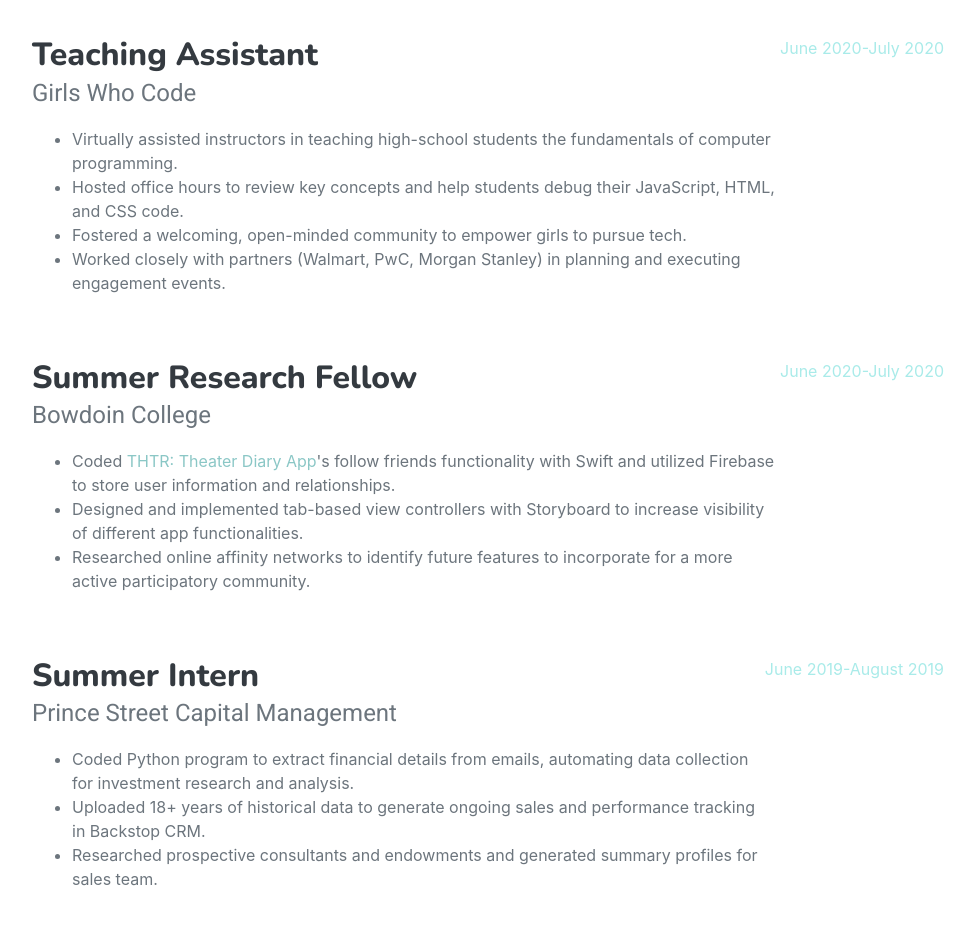
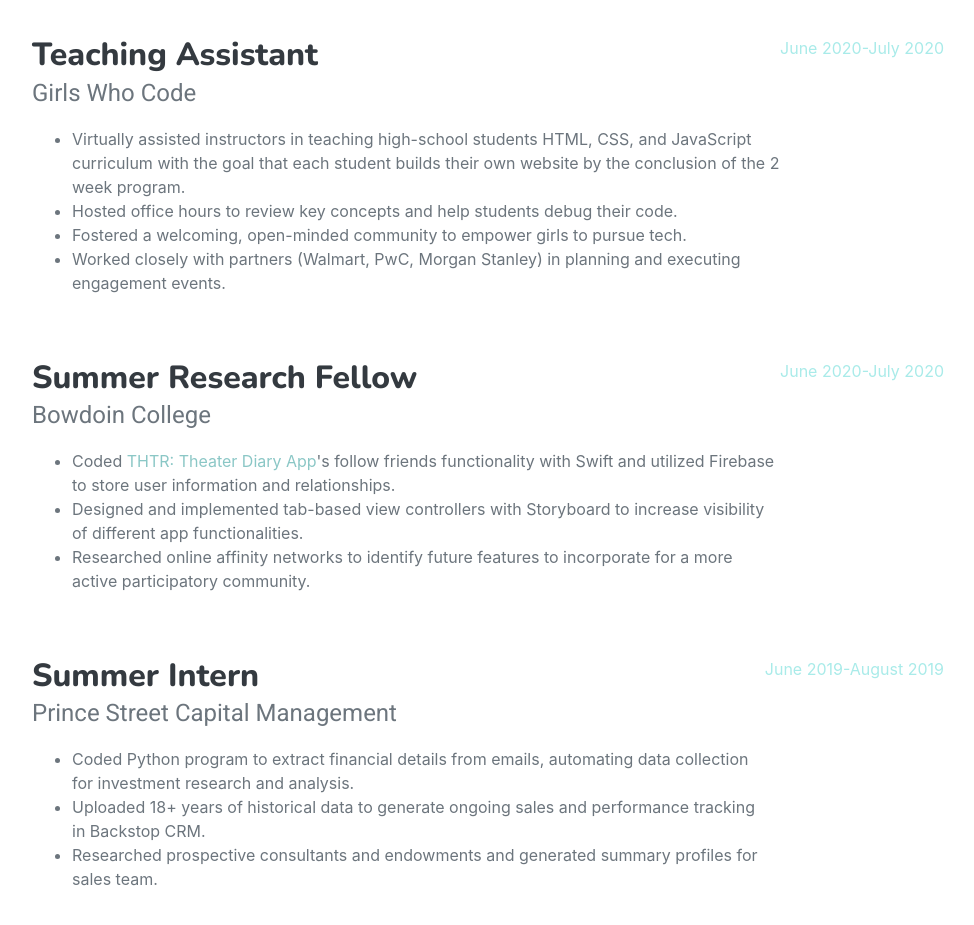
Before and after one commit to nicolenigro/nicole-nigro, a plain HTML site: page index.html in a window 1280 px wide. Shown: the part 960-1885 px from the top of the page, without its empty margins (288-1262 px from the left). Drawn offline with nearby package versions, Linux system fonts and the light colour scheme.

Commit message:
Update index.html

```diff
--- a/index.html
+++ b/index.html
@@ -56,8 +56,8 @@
                             <h3 class="mb-0">Teaching Assistant</h3>
                             <div class="subheading mb-3">Girls Who Code</div>
                             <ul>
-                              <li>Virtually assisted instructors in teaching high-school students the fundamentals of computer programming.</li>
-                              <li>Hosted office hours to review key concepts and help students debug their JavaScript, HTML, and CSS code.</li>
+                              <li>Virtually assisted instructors in teaching high-school students HTML, CSS, and JavaScript curriculum with the goal that each student builds their own website by the conclusion of the 2 week program.</li>
+                              <li>Hosted office hours to review key concepts and help students debug their code.</li>
                               <li>Fostered a welcoming, open-minded community to empower girls to pursue tech.</li>
                               <li>Worked closely with partners (Walmart, PwC, Morgan Stanley) in planning and executing engagement events.</li>
                             </ul>
```
